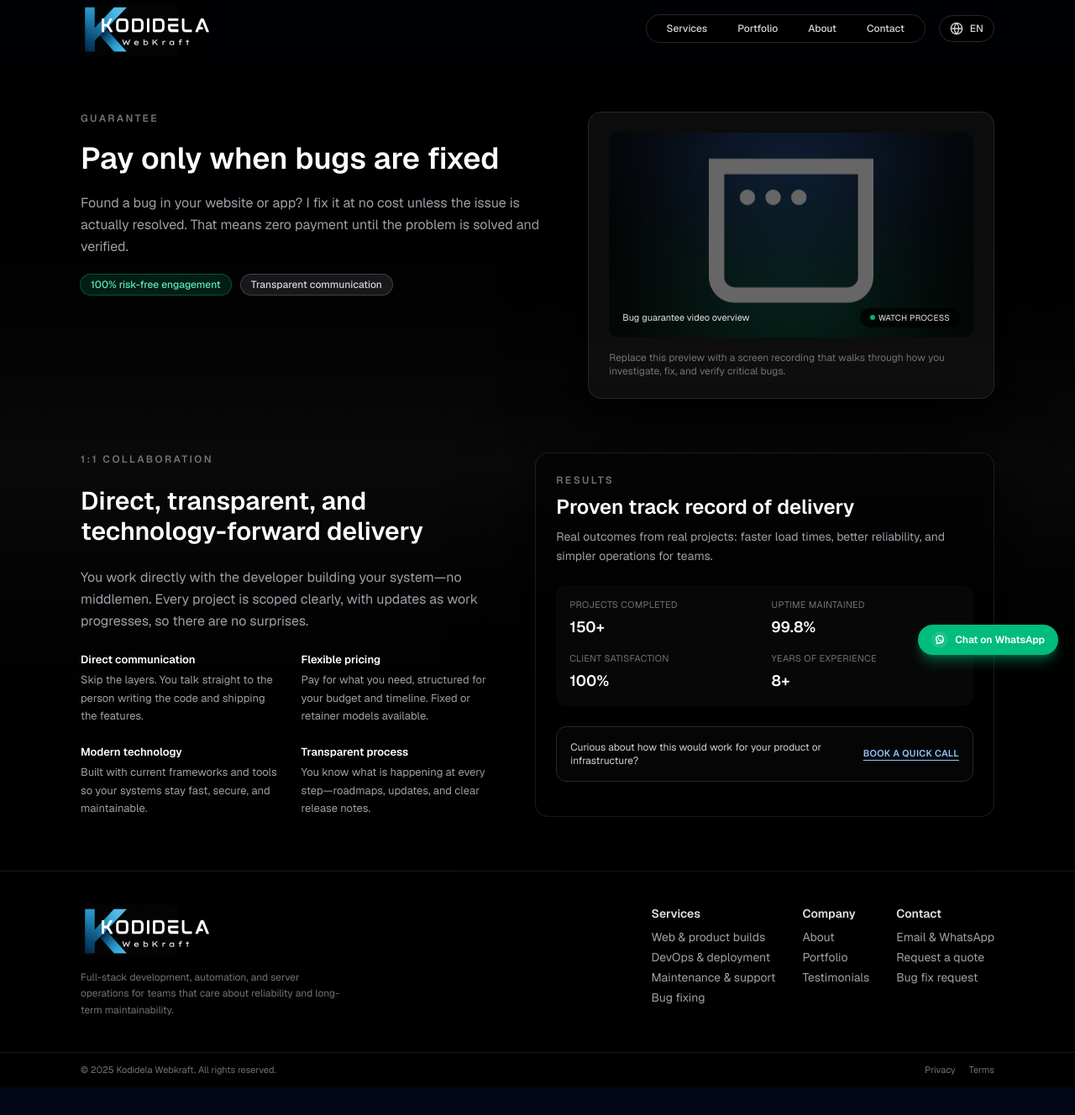
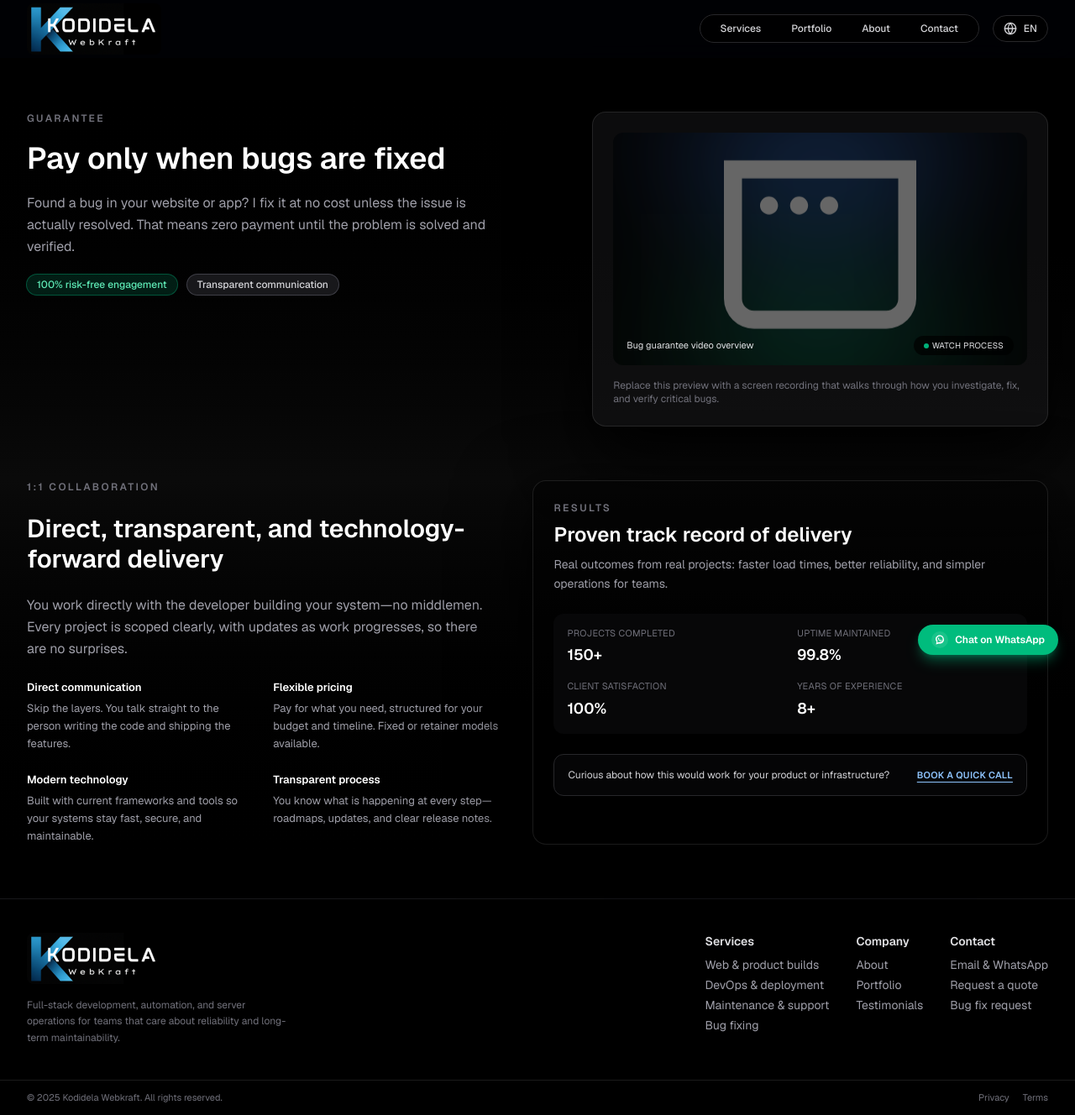
Before and after one commit to kodidela7/kodidela-webkraft, a Next.js app: page /about in a window 1280 px wide. Shown: the whole page at 84% size. Before the commit the page ends 1295 px from the top, so only its background shows below. Built offline with nearby package versions, Linux system fonts and the light colour scheme.

Commit message:
reduced margin for 17 inch laptop

```diff
--- a/src/app/about/page.tsx
+++ b/src/app/about/page.tsx
@@ -7,7 +7,7 @@ export default function AboutPage() {
   const { aboutCopy: copy } = useLanguage();
 
   return (
-    <div className="mx-auto max-w-6xl space-y-16 px-4 py-10 md:px-8 md:py-16">
+    <div className="mx-auto max-w-6xl xl:max-w-7xl 2xl:max-w-[90rem] space-y-16 px-4 py-10 md:px-8 md:py-16">
       <section className="grid gap-10 md:grid-cols-[minmax(0,1.4fr)_minmax(0,1.2fr)]">
         <div className="space-y-5">
           <p className="text-xs font-semibold uppercase tracking-[0.2em] text-zinc-500">
--- a/src/app/contact/page.tsx
+++ b/src/app/contact/page.tsx
@@ -9,7 +9,7 @@ export default function ContactPage() {
   const copy = CONTACT_COPY[language] ?? CONTACT_COPY.en;
 
   return (
-    <div className="mx-auto max-w-6xl space-y-16 px-4 py-10 md:px-8 md:py-16">
+    <div className="mx-auto max-w-6xl xl:max-w-7xl 2xl:max-w-[90rem] space-y-16 px-4 py-10 md:px-8 md:py-16">
       <section className="space-y-4 text-center">
         <h1 className="text-3xl font-semibold text-white md:text-4xl">
           {copy.hero.title}
--- a/src/app/page.tsx
+++ b/src/app/page.tsx
@@ -10,7 +10,7 @@ export default function Home() {
     <div className="relative overflow-hidden">
       <div className="pointer-events-none absolute inset-0 -z-10 bg-[radial-gradient(circle_at_top,_rgba(250,250,250,0.08),_transparent_55%),radial-gradient(circle_at_bottom,_rgba(15,23,42,0.9),_transparent_65%)]" />
 
-      <section className="mx-auto flex min-h-[calc(100vh-4.5rem)] max-w-6xl flex-col gap-14 px-4 pb-16 pt-5 md:flex-row md:items-center md:px-8 md:pb-10 md:pt-8">
+      <section className="mx-auto flex min-h-[calc(100vh-4.5rem)] max-w-6xl xl:max-w-7xl 2xl:max-w-[90rem] flex-col gap-14 px-4 pb-16 pt-5 md:flex-row md:items-center md:px-8 md:pb-10 md:pt-8">
         <div className="flex-1 space-y-8 animate-fade-in-up">
           <div className="inline-flex max-w-full items-center gap-2 rounded-full border border-zinc-700/80 bg-black/60 px-3 py-1 text-[10px] font-medium uppercase tracking-[0.18em] text-zinc-200 sm:text-[11px]">
             <span className="h-1.5 w-1.5 flex-shrink-0 rounded-full bg-white" />
@@ -124,7 +124,7 @@ export default function Home() {
       </section>
 
       <section className="border-t border-zinc-900 bg-black/80">
-        <div className="mx-auto max-w-6xl space-y-8 px-4 py-12 md:px-8">
+        <div className="mx-auto max-w-6xl xl:max-w-7xl 2xl:max-w-[90rem] space-y-8 px-4 py-12 md:px-8">
           <div className="max-w-2xl space-y-4">
             <p className="text-[11px] font-semibold uppercase tracking-[0.22em] text-zinc-500">
               {homeCopy.buildSection.tag}
@@ -141,7 +141,7 @@ export default function Home() {
       </section>
 
       <section className="border-t border-zinc-900 bg-black">
-        <div className="mx-auto max-w-6xl px-4 py-12 text-center md:px-8">
+        <div className="mx-auto max-w-6xl xl:max-w-7xl 2xl:max-w-[90rem] px-4 py-12 text-center md:px-8">
           <div className="mx-auto max-w-3xl space-y-8">
             <div className="space-y-4">
               <p className="text-[11px] font-semibold uppercase tracking-[0.22em] text-zinc-500">
--- a/src/app/portfolio/page.tsx
+++ b/src/app/portfolio/page.tsx
@@ -7,7 +7,7 @@ export default function PortfolioPage() {
   const { portfolioCopy } = useLanguage();
 
   return (
-    <div className="mx-auto max-w-6xl space-y-16 px-4 py-10 md:px-8 md:py-16">
+    <div className="mx-auto max-w-6xl xl:max-w-7xl 2xl:max-w-[90rem] space-y-16 px-4 py-10 md:px-8 md:py-16">
       <section className="space-y-4 text-center">
         <p className="text-xs font-semibold uppercase tracking-[0.2em] text-zinc-500">
           {portfolioCopy.hero.tag}
--- a/src/app/services/page.tsx
+++ b/src/app/services/page.tsx
@@ -7,7 +7,7 @@ export default function ServicesPage() {
   const { servicesCopy } = useLanguage();
 
   return (
-    <div className="mx-auto max-w-6xl space-y-16 px-4 py-10 md:px-8 md:py-16">
+    <div className="mx-auto max-w-6xl xl:max-w-7xl 2xl:max-w-[90rem] space-y-16 px-4 py-10 md:px-8 md:py-16">
       <section className="space-y-4 text-center animate-fade-in-up">
         <p className="text-xs font-semibold uppercase tracking-[0.2em] text-zinc-500">
           {servicesCopy.hero.tag}
--- a/src/components/app-shell.tsx
+++ b/src/components/app-shell.tsx
@@ -26,7 +26,7 @@ export function AppShell({ children }: { children: React.ReactNode }) {
   return (
     <div className="flex min-h-screen flex-col">
       <header className="sticky top-0 z-50 bg-black/80 backdrop-blur-lg">
-        <nav className="mx-auto flex max-w-6xl items-center justify-between px-4 py-1 md:px-8">
+        <nav className="mx-auto flex max-w-6xl xl:max-w-7xl 2xl:max-w-[90rem] items-center justify-between px-4 py-1 md:px-8">
           <Link href="/" aria-label="Home">
             <Image
               src="/logo.png"
@@ -140,7 +140,7 @@ export function AppShell({ children }: { children: React.ReactNode }) {
         {children}
       </main>
       <footer className="border-t border-zinc-900 bg-black">
-        <div className="mx-auto flex max-w-6xl flex-col gap-8 px-4 py-10 text-sm text-zinc-400 md:flex-row md:items-start md:justify-between md:px-8">
+        <div className="mx-auto flex max-w-6xl xl:max-w-7xl 2xl:max-w-[90rem] flex-col gap-8 px-4 py-10 text-sm text-zinc-400 md:flex-row md:items-start md:justify-between md:px-8">
           <div className="max-w-xs space-y-4">
             <Image
               src="/logo.png"
@@ -187,7 +187,7 @@ export function AppShell({ children }: { children: React.ReactNode }) {
           </div>
         </div>
         <div className="border-t border-white/10 bg-black/95">
-          <div className="mx-auto flex max-w-6xl items-center justify-between px-4 py-3 text-[11px] text-zinc-500 md:px-8">
+          <div className="mx-auto flex max-w-6xl xl:max-w-7xl 2xl:max-w-[90rem] items-center justify-between px-4 py-3 text-[11px] text-zinc-500 md:px-8">
             <span>
               © {new Date().getFullYear()} {layout.footer.copyright}
             </span>
```
